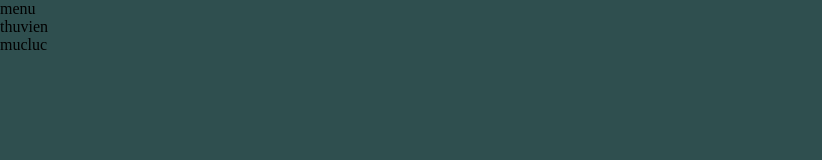
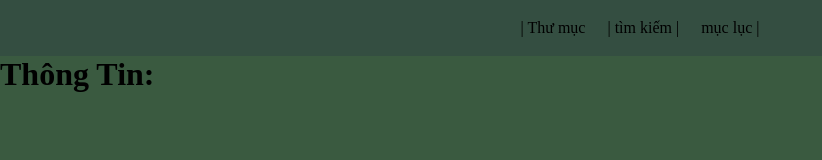
Before and after one commit to nghia46203/nghia46203.github.io, a plain HTML site: page index.html in a window 1280 px wide. Shown: the whole page, without its empty margins (0-822 px from the left). Drawn offline with Linux system fonts and the light colour scheme.

Commit message:
sửa lần 2

```diff
--- a/index.html
+++ b/index.html
@@ -2,23 +2,22 @@
 <html lang="en">
 <head>
     <meta charset="UTF-8">
-    <meta http-equiv="X-UA-Compatible" content="IE=edge">
+    <link rel="stylesheet" href="style.css">
     <meta name="viewport" content="width=device-width, initial-scale=1.0">
-    <link rel="stylesheet" href="style.css">
-    <title>Document</title>
+    <title>Le_Nghia</title>
 </head>
 <body>
-    <div id="Main">
-       <nav>
+    <div id="main">
+        <nav id="ds">
             <ul id="ds1">
-                <li><a href=""></a>menu</li>
-                <li><a href=""></a>thuvien</li>
-                <li><a href=""></a>mucluc</li>
+                <li> <a href="@"></a>| Thư mục </li>
+                <li><a href="#"></a> |  tìm kiếm |</li>
+                <li><a href="#"></a>mục lục |</li>
             </ul>
-       </nav>
+        </nav>
     </div>
     <div>
-
+        <h1>Thông Tin:</h1>
     </div>
 </body>
 </html>
--- a/style.css
+++ b/style.css
@@ -1,15 +1,27 @@
 *{
+    padding: 0px;
     margin: 0px;
-    padding: 0px;
 }
-#id ul{
-    background-color: darkolivegreen;
-    list-style-type: none;
-    display: flex;
+body{
+    background-color: #3a5a40;
+}
+
+#main ul li{
+
+    display: inline;
+    color: black;
+    padding: 9px;
 }
 nav{
-    display: flex;
+    font-family: Agent Orange;
+    text-align: center;
+    background-color: #344e41;
+    padding: 19px;
+    display:block;
+    list-style-type: none;
+
 }
-body{
-    background-color: darkslategray;
+#ds1 li:hover{
+    color: #a3b18a;
+    background-color: #3a5a40;
 }
```
